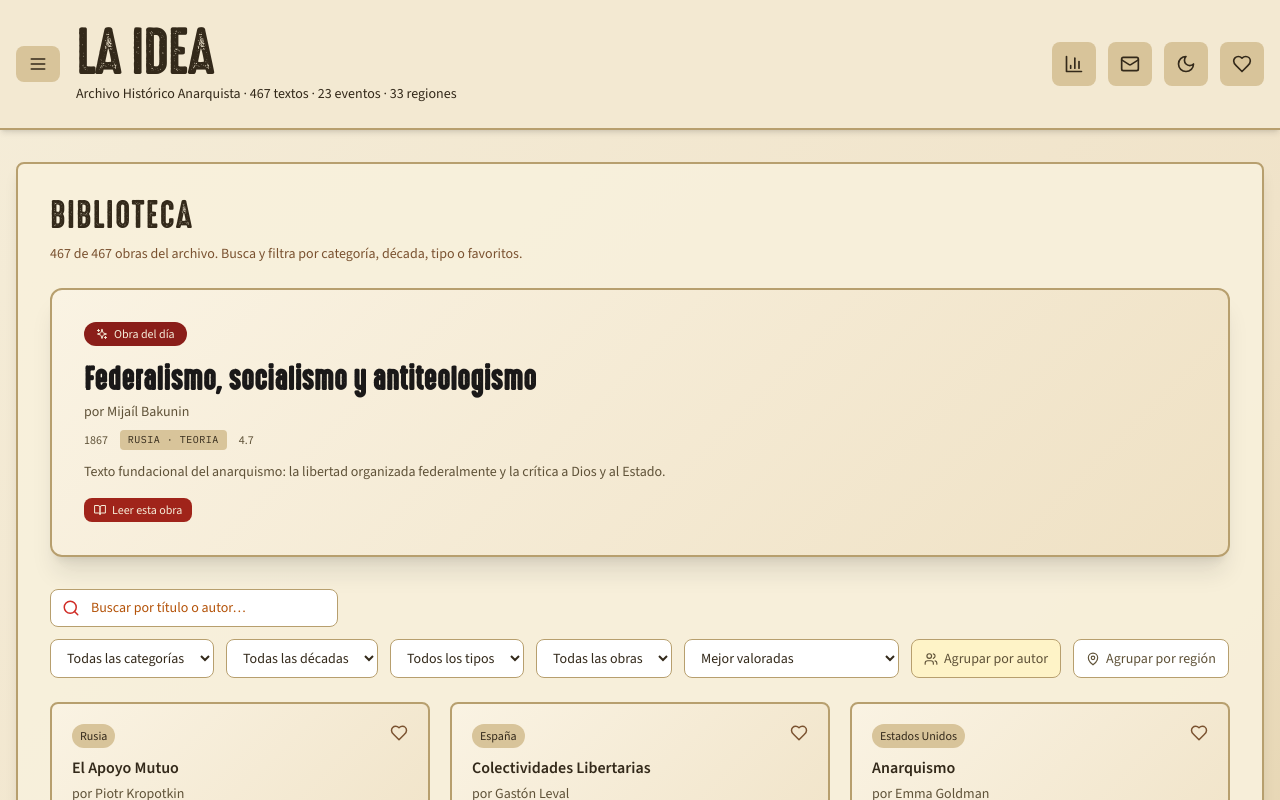
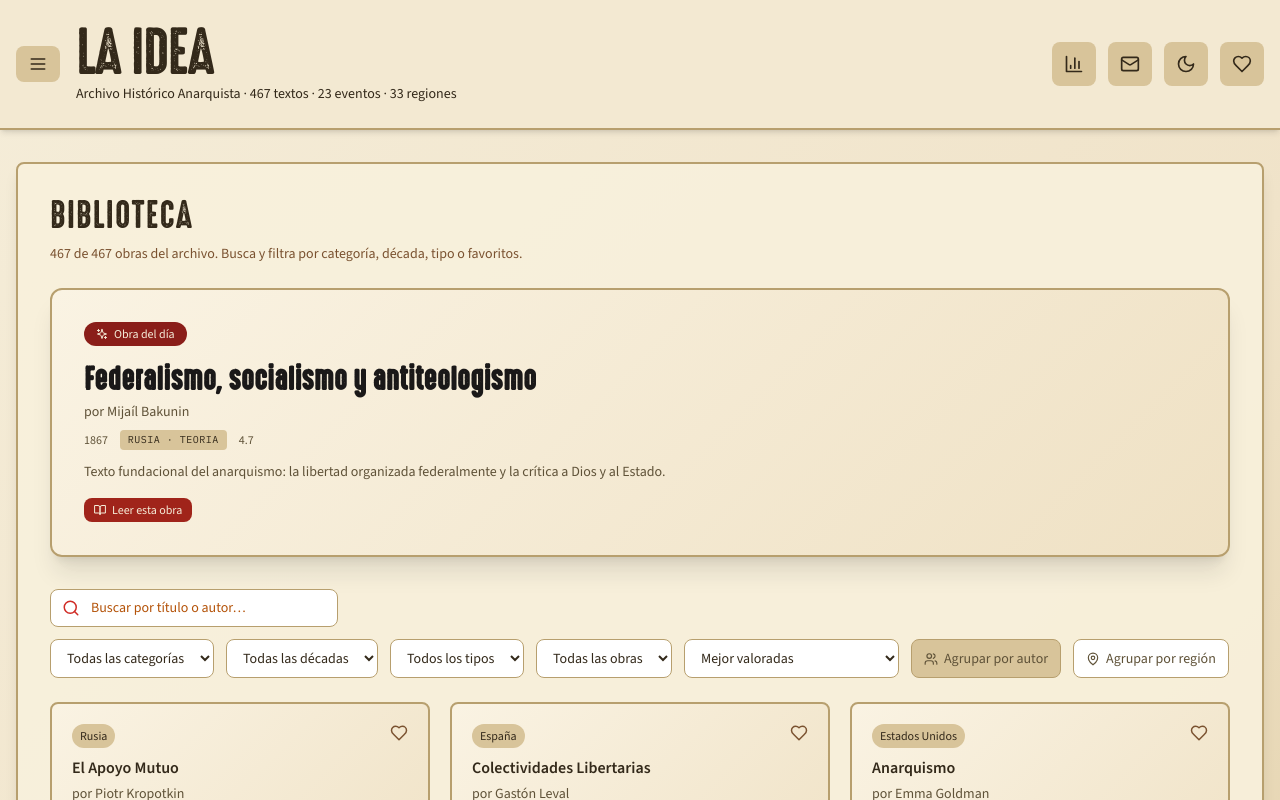
Before and after one commit to Ruben-developer/biblioteca-anarquista, a React (Vite) app: page / in a window 1280 px wide. In both pictures the pointer is over the button "Agrupar por autor". Shown: the top 800 px of the page. Built offline with nearby package versions, Linux system fonts and the light colour scheme; a web font is replaced by a local one.

Commit message:
fix: oscurecer hovers de botones amber (letras, paginación, botones rojos, entradas) al pergamino

```diff
--- a/src/index.css
+++ b/src/index.css
@@ -276,8 +276,20 @@ code {
 .theme-constructivista .bg-amber-300 {
   background-color: var(--c-cream-3);
 }
+.theme-constructivista .hover\:bg-amber-100:hover {
+  background-color: var(--c-cream-2);
+}
+.theme-constructivista .hover\:bg-amber-200:hover {
+  background-color: var(--c-cream-3);
+}
 .theme-constructivista .hover\:bg-amber-300:hover {
   background-color: var(--c-cream-3);
+}
+.theme-constructivista .hover\:bg-amber-800:hover {
+  background-color: var(--c-red-deep);
+}
+.theme-constructivista .hover\:bg-amber-900:hover {
+  background-color: #8A1813;
 }
 /* Bordes */
 .theme-constructivista .border-red-900\/30,
@@ -385,8 +397,20 @@ code {
 .theme-constructivista.theme-pergamino .bg-amber-300 {
   background-color: #CBB788;
 }
+.theme-constructivista.theme-pergamino .hover\:bg-amber-100:hover {
+  background-color: #D8C49A;
+}
+.theme-constructivista.theme-pergamino .hover\:bg-amber-200:hover {
+  background-color: #CBB788;
+}
 .theme-constructivista.theme-pergamino .hover\:bg-amber-300:hover {
   background-color: #CBB788;
+}
+.theme-constructivista.theme-pergamino .hover\:bg-amber-800:hover {
+  background-color: #8A1E19;
+}
+.theme-constructivista.theme-pergamino .hover\:bg-amber-900:hover {
+  background-color: #6E1713;
 }
 .theme-constructivista.theme-pergamino .border-amber-300 {
   border-color: #CBB788;
```
